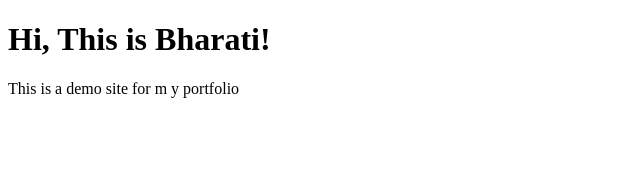
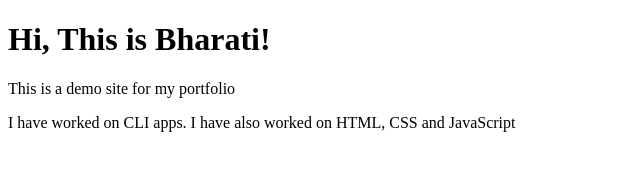
Before and after one commit to bharati-21/bharati-portfolio-demo, a plain HTML site: page index.html in a window 1280 px wide. Shown: the whole page, without its empty margins (0-640 px from the left). Drawn offline with Linux system fonts and the light colour scheme.

Commit message:
update project details

```diff
--- a/index.html
+++ b/index.html
@@ -8,6 +8,8 @@
     </head>
     <body>
         <h1>Hi, This is Bharati!</h1>
-        <p>This is a demo site for m y portfolio</p>
+        <p>This is a demo site for my portfolio</p>
+
+        <p>I have worked on CLI apps. I have also worked on HTML, CSS and JavaScript</p>
     </body>
 </html>
```
